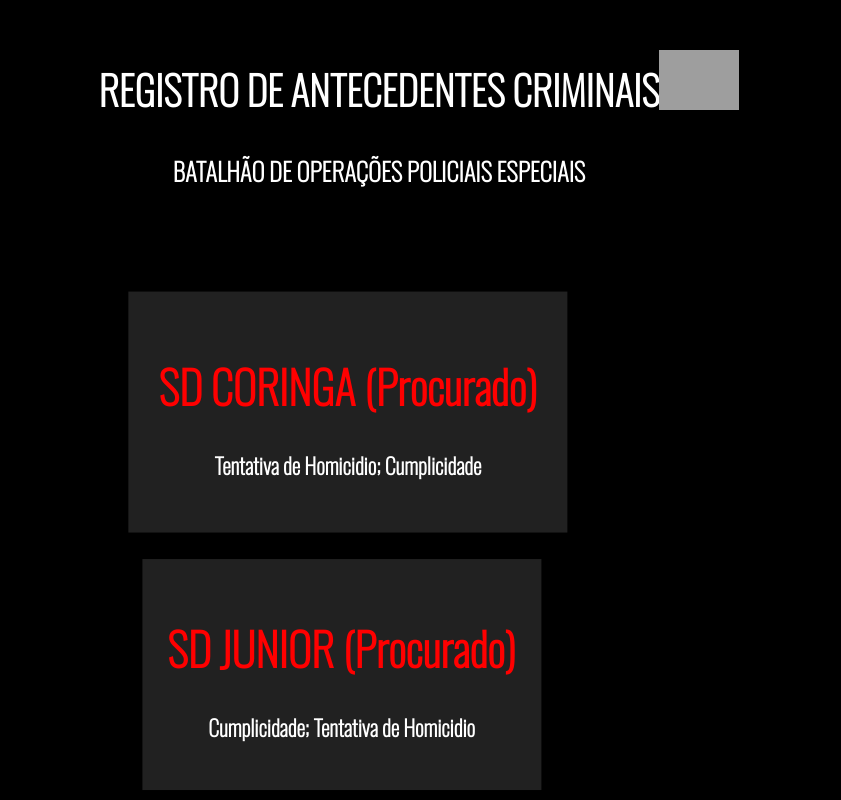
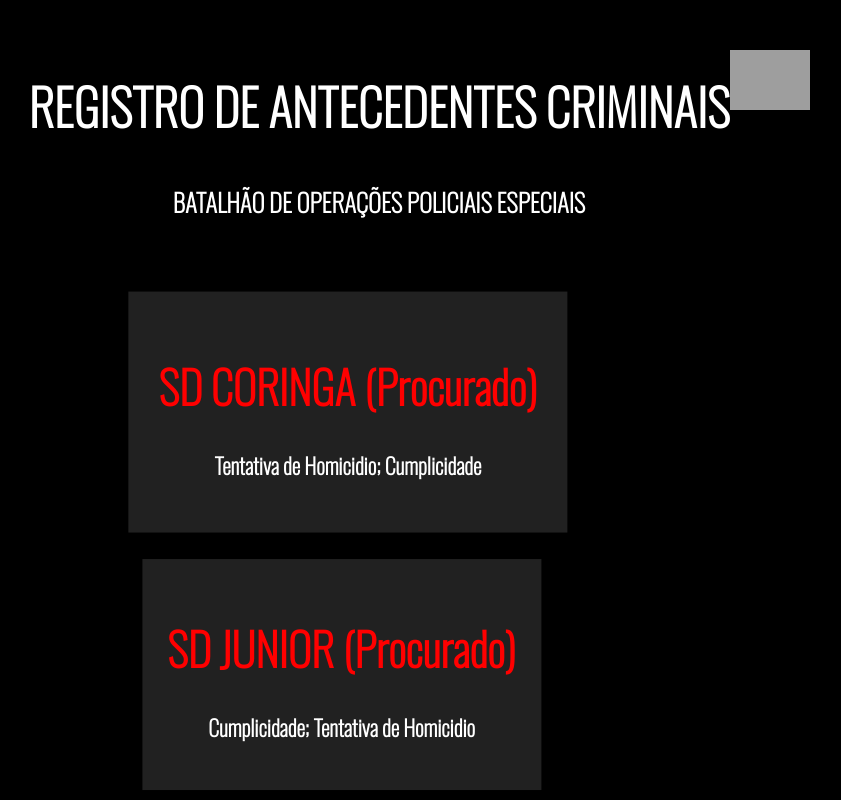
Before and after one commit to DevAndrey9E/siac.bope, a plain HTML site: page index.html in a window 1280 px wide. Shown: the top 800 px of the page, without its empty margins (261-1102 px from the left). Drawn offline with nearby package versions, Linux system fonts and the light colour scheme; grey boxes are pictures that could not be loaded.

Commit message:
Update Aparencia.css

```diff
--- a/Aparencia.css
+++ b/Aparencia.css
@@ -1,5 +1,5 @@
 h2{
-text-align: center; font-family: Oswald; font-weight: bold; font-size: 40px;}
+text-align: center; font-family: Oswald; font-weight: bold; font-size: 50px;}
 h1 {color: red; font-family: Oswald; font-size: 45px; text-align: center; }
 img{width: 80px; position: absolute; top: 50px;}
 h3{color: white; font-size: 22px; text-align:center;font-family:Oswald;}
```
